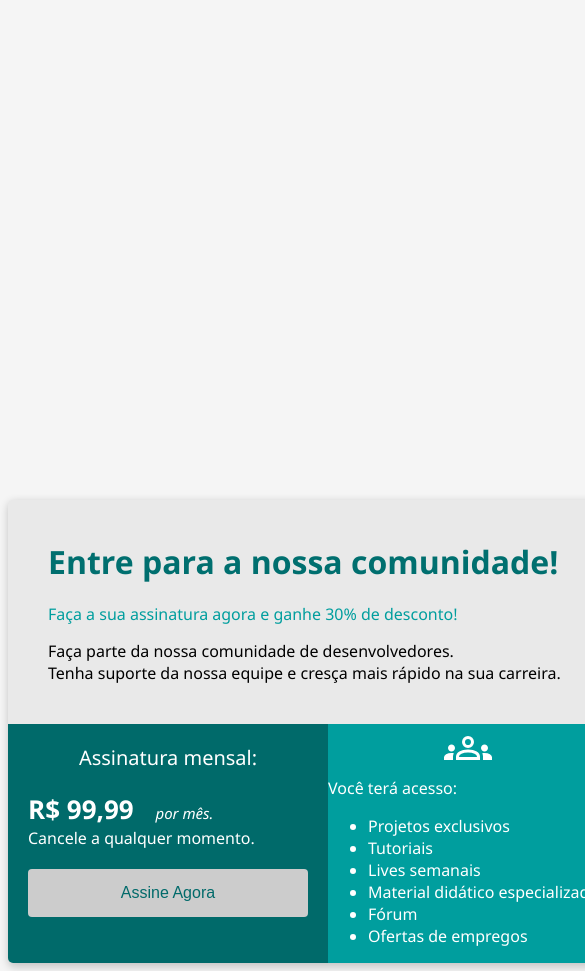
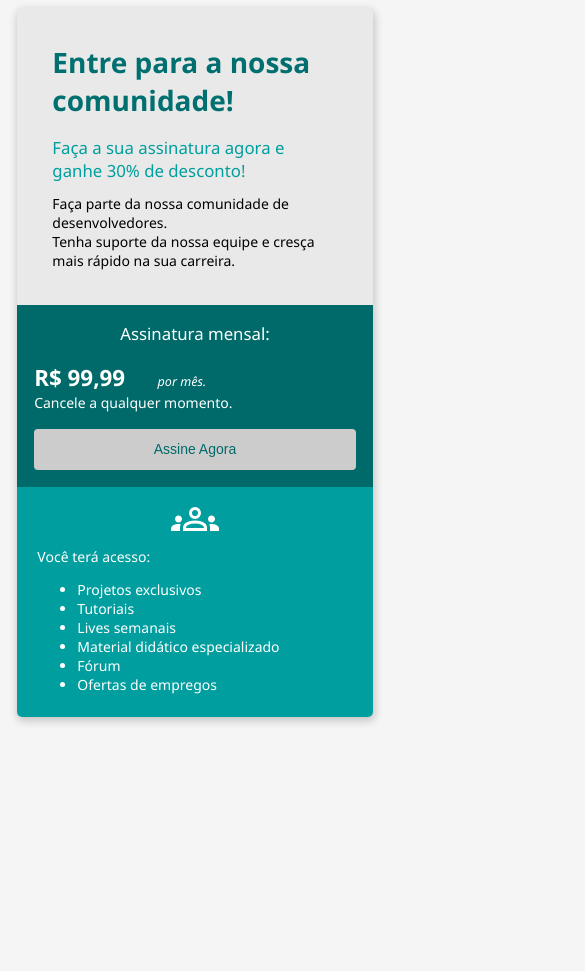
Before and after one commit to Roni-Souza/bootcampdevjr2, a plain HTML site: page index.html in a window 390 px wide. Shown: the top 971 px of the page, 585 px wide, since content can reach past the window. After the commit the page ends 844 px from the top, so only its background shows below. Drawn offline with Linux system fonts and the light colour scheme.

Commit message:
closes Responsividade com @media screen

```diff
--- a/index.html
+++ b/index.html
@@ -14,7 +14,6 @@
         .container {
             background-color: #E9E9E9;
             margin: auto; /*margem externa*/
-            margin-top: 500px;
             width: 600px;/* largura*/
 
             box-shadow: 1px 3px 8px 1px rgba(0,0,0,0.2); /*sombra da margem*/
@@ -25,7 +24,7 @@
         }
 
         .header {
-            padding: 40px; /* margem interna*/
+            padding: 2.5rem; /* margem interna*/
         }
 
         .flex-container {
@@ -35,59 +34,59 @@
 
         .header-title {
             color: #006F6F; /*cor da fonte*/
-            font-size: 32px; /*tamanho da fonte*/
+            font-size: 2rem; /*tamanho da fonte*/
             font-weight: 700; /*negrito*/
-            margin-bottom: 20px; /*distancia das linhas*/
+            margin-bottom: 1.2rem; /*distancia das linhas*/
         }
 
         .header-subtitle {
             color: #009E9E;
-            font-size: 18; /*tamanho da fonte*/
+            font-size: 1.2rem; /*tamanho da fonte*/
             font-weight: 500; /*negrito*/
-            margin-bottom: 15px; /*distancia das linhas*/
+            margin-bottom: 0.9rem; /*distancia das linhas*/
         }
 
         .col-1 {
         background-color: #006A6A;
         width: 50%; /*largura da coluna 50%*/
-        padding: 20px; /*margem interna*/
+        padding: 1.2rem; /*margem interna*/
         color: #FFF;
         }
 
         .col-2 {
           background-color: #009E9E;
            width: 50%; /*largura da coluna 50%*/
-           padding: 10 px 20px; /* margem: 10px em cima e embaixo, 20 px dos lados*/
+           padding: 0.6rem 20px; /* margem: 10px em cima e embaixo, 20 px dos lados*/
            color: #FFF;
         }
 
         .subscription-title {
-        font-size: 20px; /*tamanho da fonte*/
+        font-size: 1.2rem; /*tamanho da fonte*/
         text-align: center; /*centraliza o titulo*/
-        margin-bottom: 20px; /*margem*/
+        margin-bottom: 1.2rem; /*margem*/
         }
 
         .price {
-            font-size: 26px; /*tamanho da fonte*/
+            font-size: 1.6rem; /*tamanho da fonte*/
             font-weight: 700; /*negrito*/
         }
 
         .month {
-            font-size: 15px; /*tamanho da fonte*/
+            font-size: 0.9rem; /*tamanho da fonte*/
             font-style: italic;  /*estilo da fonte*/
-            margin-left: 15px; /*margem da esquerda*/
+            margin-left: 1.9rem; /*margem da esquerda*/
         }
 
         .button {
 
-            margin-top: 20px ;/*margem de cima*/
+            margin-top: 1.2rem ;/*margem de cima*/
 
             width: 100%; /*margem de 100%*/
-            padding: 15px 32px; /*margem da esquerda e da direita*/
+            padding: 0.9rem 2rem; /*margem da esquerda e da direita*/
 
             color:  #006A6A;
 
-            font-size: 16px; /*tamanho da fonte*/
+            font-size: 1rem; /*tamanho da fonte*/
             border-radius: 4px; /*borda arredondada*/
             border: none; /*sem bordas*/
             background-color: #CCCCCC;
@@ -101,6 +100,27 @@
 
         .image-group {
             text-align: center; /*centralizando a imagem atraves da div*/
+        }
+
+        @media screen and (max-width: 620px) {
+            html {
+                font-size: 14px;
+            }
+
+            .flex-container {
+                flex-direction: column;
+            }
+
+            .col-1, .col-2 {
+                width: 100%;
+                box-sizing: border-box;/*ajusta o tamanho da margem e do botão*/
+            }
+
+            .container{
+                width: 95%;
+            }
+
+
         }
 
     </style>
```
